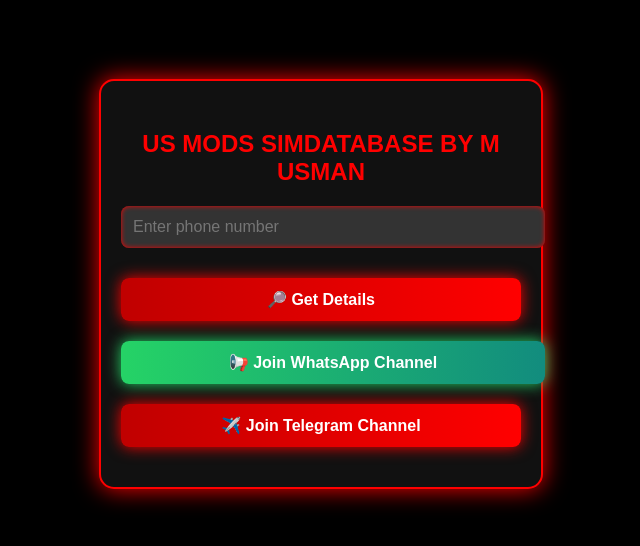
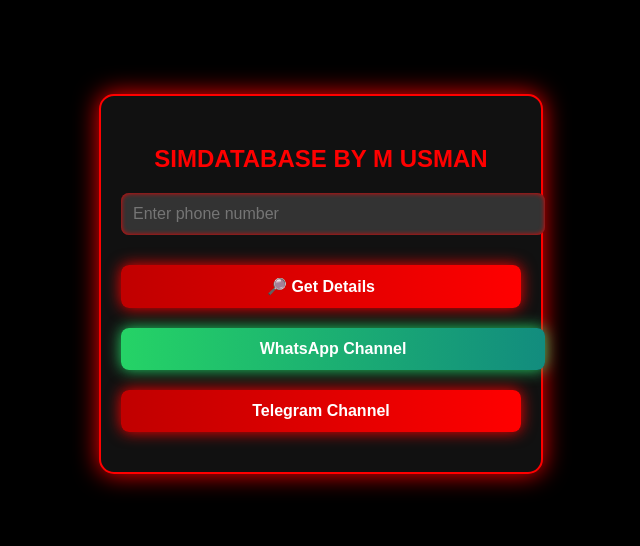
Before and after one commit to Usman7472860/USMODS-SIM-DATABASE, a plain HTML site: page index.html in a window 1280 px wide. Shown: the part 116-662 px from the top of the page, without its empty margins (319-959 px from the left). Drawn offline with Linux system fonts and the light colour scheme.

Commit message:
index.html

```diff
--- a/index.html
+++ b/index.html
@@ -116,15 +116,15 @@
 <script type="text/javascript" nonce="4d8019e4e5404fdc805b17b11b5" src="//local.adguard.org?ts=1746678043985&amp;name=AdGuard%20Extra&amp;type=user-script"></script></head>
 <body>
   <div class="box">
-    <h2>US MODS SIMDATABASE BY M USMAN</h2>
+    <h2>SIMDATABASE BY M USMAN</h2>
     <input type="text" id="number" placeholder="Enter phone number" required />
     <button onclick="fetchData()">🔎 Get Details</button>
 
     <div id="responseBox"></div>
 
     <button id="shareButton" class="whatsapp-btn" onclick="shareWhatsApp()" style="display: none;">📲 Share on WhatsApp</button>
-    <a class="whatsapp-btn" id="AhmadMods" target="_blank">📢 Join WhatsApp Channel</a>
-    <button class="telegram-btn" onclick="window.open('https://t.me/AhmadModsOfficiall', '_blank')">✈️ Join Telegram Channel</button>
+    <a class="whatsapp-btn" id="AhmadMods" target="_blank">WhatsApp Channel</a>
+    <button class="telegram-btn" onclick="window.open('https://whatsapp.com/channel/0029Vb0VL2XBadmVD2Skk53o', '_blank')"> Telegram Channel</button>
   </div>
 
   <script>
```
